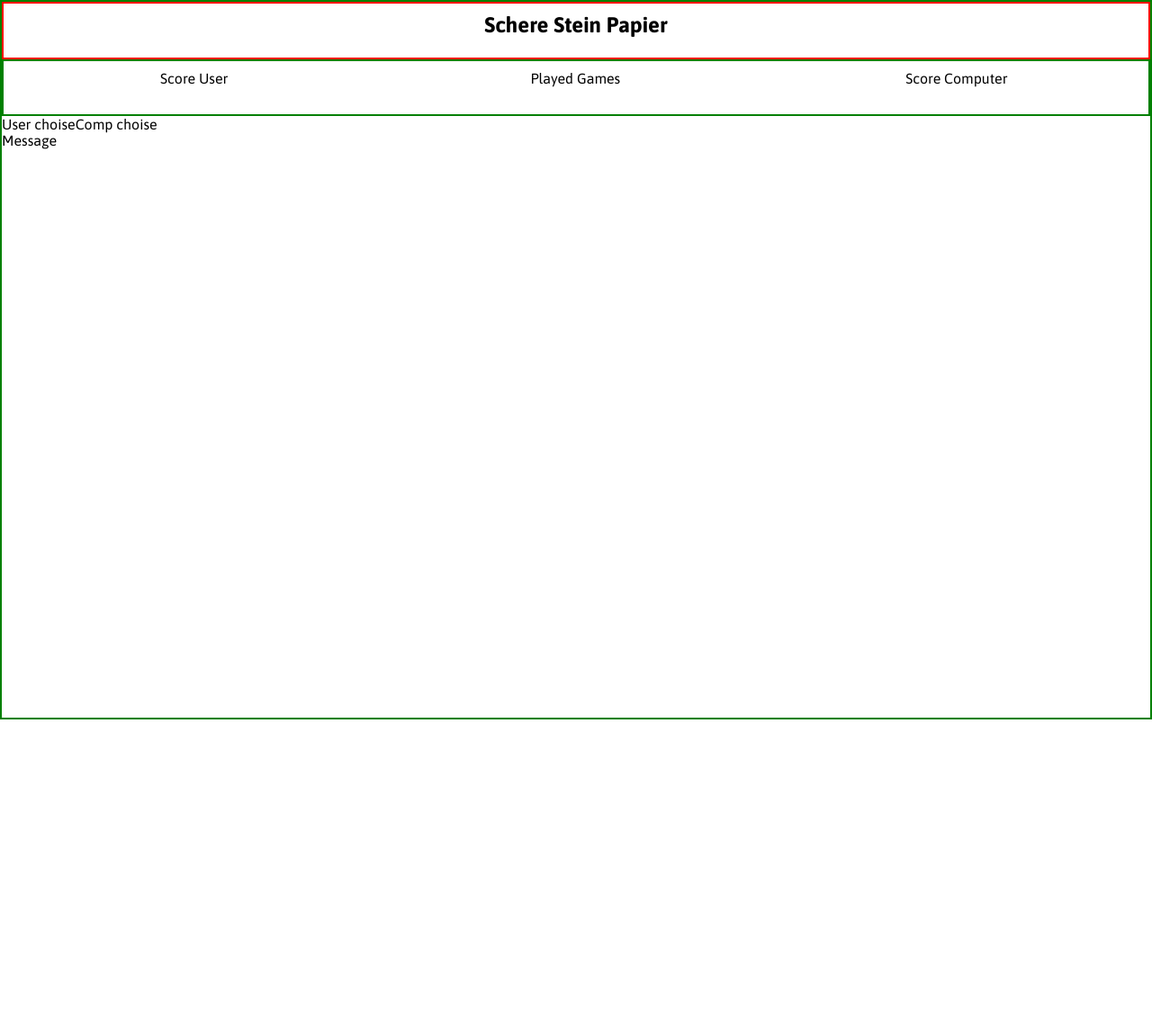
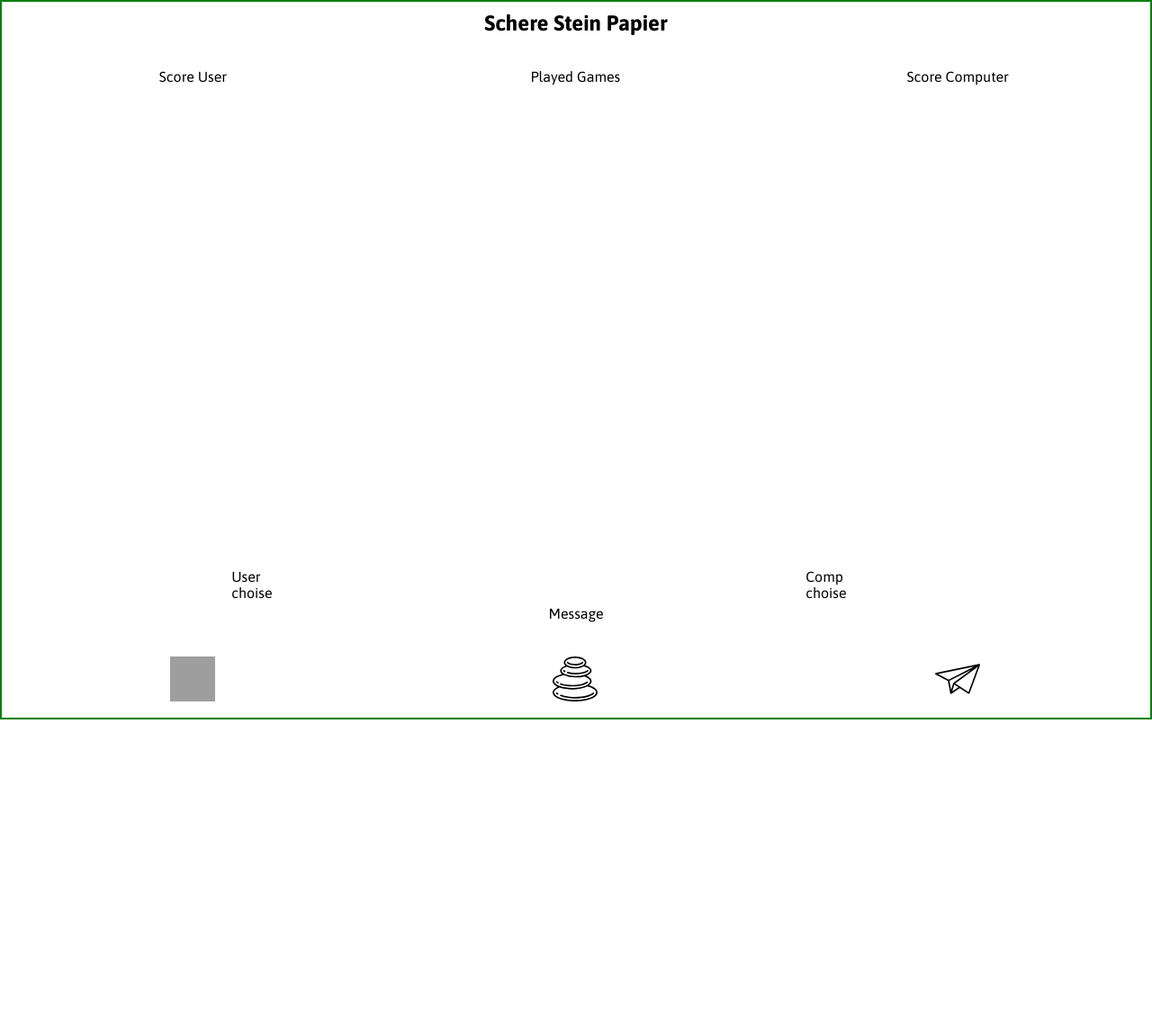
Before and after one commit to IINaNoXiDII/IINaNoXiDII.github.io, a PHP site: page / in a window 1280 px wide. Shown: the whole page at 90% size. Before the commit the page ends 800 px from the top, so only its background shows below. Run offline with PHP 8.4, Linux system fonts and the light colour scheme; grey boxes are pictures that could not be loaded.

Commit message:
updated css

```diff
--- a/Safe SSP/css/main.css
+++ b/Safe SSP/css/main.css
@@ -23,14 +23,12 @@ section{
     height: 8%;
     padding: 10px 0;
     text-align: center;
-    border: 2px red solid;
 }
 
 .scores{
     width: 100%;
-    height: 8%;
+    height: 7%;
     text-align: center;
-    border: 2px green solid;
 }
 
 .scores p{
@@ -39,5 +37,42 @@ section{
 }
 
 .interact{
-    width: 84%;
+    width: 100%;
+    height: 85%;
 }
+
+.choises{
+    width: 100%;
+    height: 80%;
+}
+
+.choises div{
+    width: 50%;
+}
+
+.compchoise,
+.userchoise{
+    padding: 40% 20%;
+}
+
+.buttons{
+    width: 100%;
+    height: 10%;
+    text-align: center;
+}
+
+.buttons div{
+    width: 33.3%;
+}
+
+.buttons img{
+    width: 50px;
+    height: 50px;
+}
+
+.message{
+    width: 100%;
+    height: 10%;
+    padding: 10px 0;
+    text-align: center;
+}
--- a/Safe SSP/index.html
+++ b/Safe SSP/index.html
@@ -26,15 +26,16 @@
                     <div>Comp choise</div>
                 </div>
             </div>
-            <div class="buttons flex-container">
-                <!-- <div><img src="./img/openned-scissors.svg"></div>
-                <div><img src="./img/hot-stones.svg"></div>
-                <div><img src="./img/paper-plane.svg"></div> -->
-            </div>
             <div class="message">
                 <p>Message</p>
             </div>
+            <div class="buttons flex-container">
+                <div onclick="auswahl(0)"><img src="./img/openned-scissors.svg"></div>
+                <div onclick="auswahl(1)"><img src="./img/hot-stones.svg"></div>
+                <div onclick="auswahl(2)"><img src="./img/paper-plane.svg"></div>
+            </div>
         </div>
     </section>
+    <script src="./js/main.js"></script>
 </body>
 </html>
```
